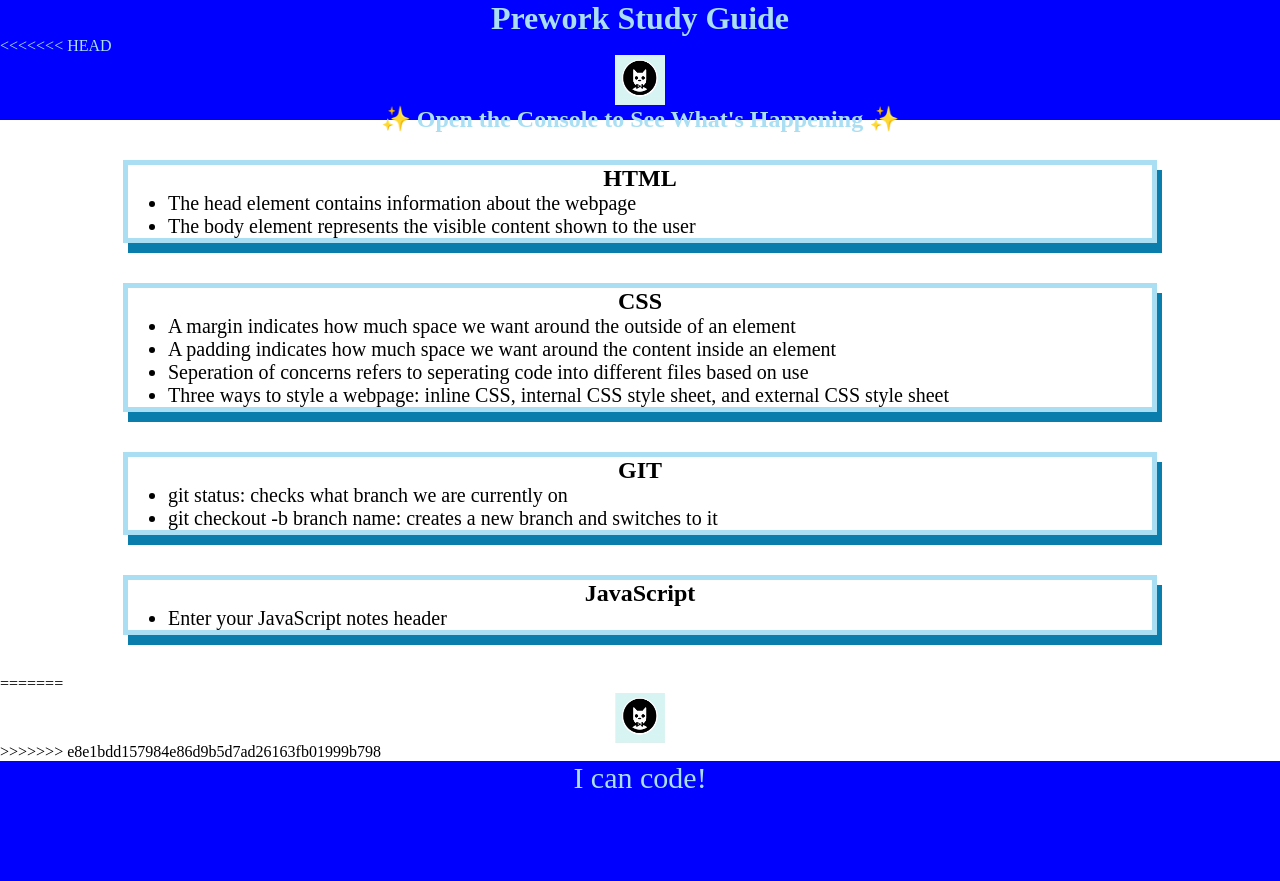
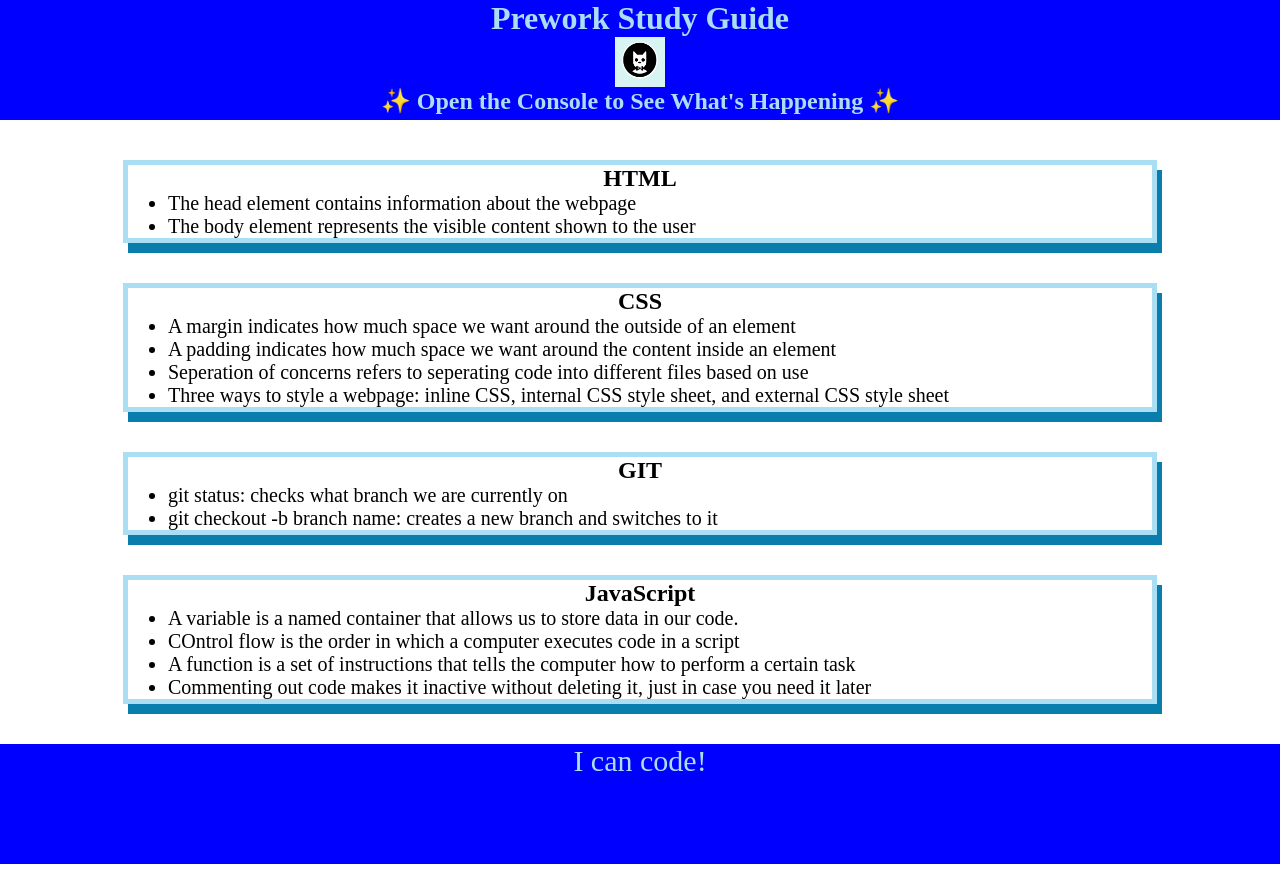
Before and after one commit to lgenzone/prework-study-guide, a plain HTML site: page index.html in a window 1280 px wide. Drawn offline with Linux system fonts and the light colour scheme.

Commit message:
added JavaScript to project

```diff
--- a/index.html
+++ b/index.html
@@ -1,7 +1,7 @@
 <!DOCTYPE html>
 <html lang="en">
   <head>
-    <meta charset="UTF-8" />
+    <meta charset="UTF-8"/>
     <meta http-equiv="X-UA-Compatible" content="IE=edge" />
     <meta name="viewport" content="width=device-width, initial-scale=1.0" />
     <link rel="stylesheet" href="./assets/style.css">
@@ -10,8 +10,10 @@
   <body>
     <header id="top">
       <h1>Prework Study Guide</h1>
-<<<<<<< HEAD
-      <img src="./bowtie-cat.png" alt="Profile image of cat wearing a bow tie." />
+      <img
+           src="./bowtie-cat.png"
+           alt="Profile image of cat wearing a bow tie."
+           />
       <h2>✨ Open the Console to See What's Happening ✨</h2>
     </header>
     <main>
@@ -41,17 +43,15 @@
       <section class="card" id="javascript-section">
        <h2>JavaScript</h2>
        <ul>
-          <li>Enter your JavaScript notes header</li>
+          <li>A variable is a named container that allows us to store data in our code.</li>
+          <li>COntrol flow is the order in which a computer executes code in a script</li>
+          <li>A function is a set of instructions that tells the computer how to perform a certain task</li>
+          <li>Commenting out code makes it inactive without deleting it, just in case you need it later</li>
        </ul>
       </section>
-=======
-      <img src="./assets/bowtie-cat.png" alt="Profile image of cat wearing a bow tie." />
-    </header>
     <main>
       <!-- Student code goes here -->
->>>>>>> e8e1bdd157984e86d9b5d7ad26163fb01999b798
     </main>
-
     <footer>
       <p>I can code!</p>
     </footer>
```
Also changed, not shown: assets/script.js (+25 -2 lines).
